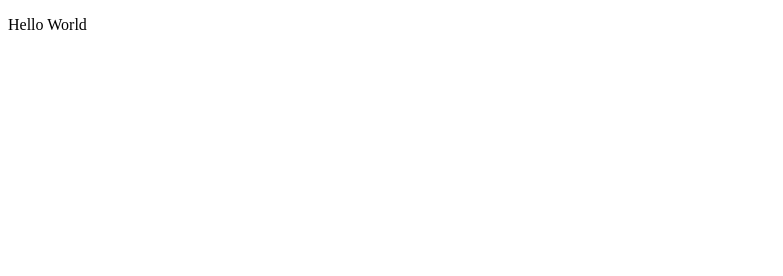
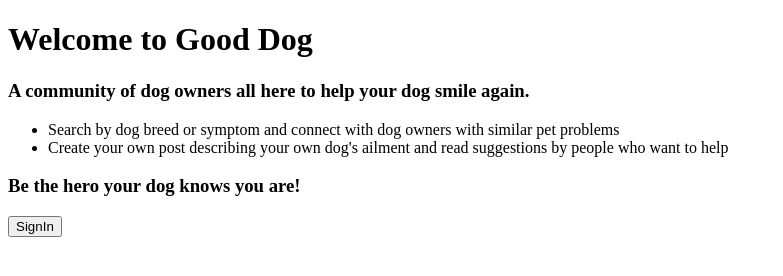
Before and after one commit to lizzitnik/good-dog, a website: page public/index.html in a window 1280 px wide. Shown: the whole page, without its empty margins (0-783 px from the left). Drawn offline with Linux system fonts and the light colour scheme.

Commit message:
begin setup

```diff
--- a/public/index.html
+++ b/public/index.html
@@ -5,6 +5,17 @@
     <title></title>
   </head>
   <body>
-    <p>Hello World</p>
+    <div class='landing-page'>
+      <h1>Welcome to Good Dog</h1>
+      <h3>A community of dog owners all here to help your dog smile again.</h3>
+      <ul>
+        <li>Search by dog breed or symptom and connect with dog owners with
+          similar pet problems</li>
+        <li>Create your own post describing your own dog's ailment and read suggestions
+          by people who want to help</li>
+      </ul>
+      <h3>Be the hero your dog knows you are!</h3>
+      <button class='landing-button'>SignIn</button>
+    </div>
   </body>
 </html>
```
Also changed, not shown: package.json (+10 -2 lines), .travis.yml, config.js (added), models.js (added), 2 other files.
